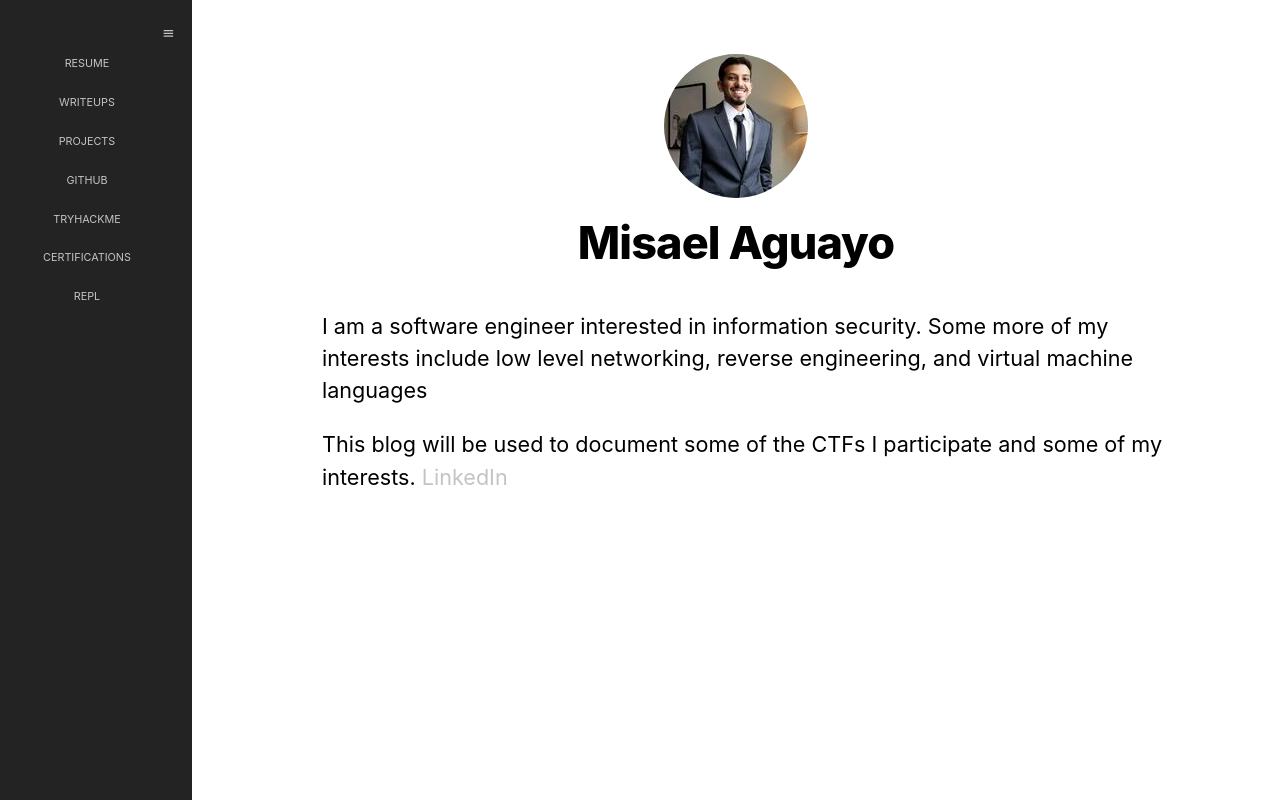
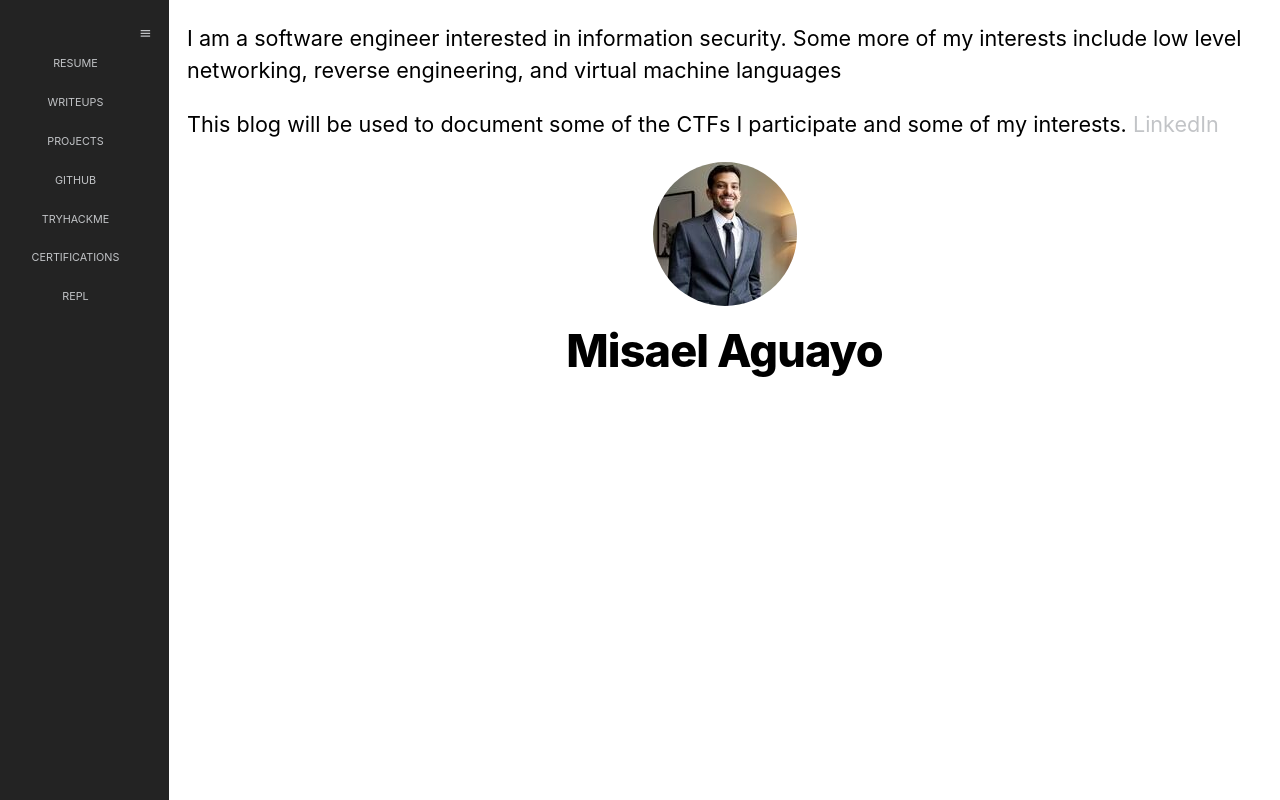
Before and after one commit to misaelaguayo/NextJSBlog, a Next.js app: page / in a window 1280 px wide. Built offline with nearby package versions, Linux system fonts and the light colour scheme.

Commit message:
Add navbar to layout

```diff
--- a/components/layout.module.css
+++ b/components/layout.module.css
@@ -1,8 +1,25 @@
 .container {
-  max-width: 50rem;
-  padding: 0 1rem;
-  margin: 3rem auto 6rem;
-  width: 75%;
+  /* max-width: 50rem; */
+  /* padding: 0 1rem; */
+  /* margin: 3rem auto 6rem; */
+  /* width: 75%; */
+  display: flex;
+}
+
+.nav {
+  display: flex;
+  flex-direction: column;
+  align-items: center;
+  margin-right: 2rem;
+  width: 10%;
+}
+
+.nav-hidden {
+  display: none;
+}
+
+.content {
+  width: 100%;
 }
 
 .header {
--- a/components/layout.tsx
+++ b/components/layout.tsx
@@ -2,8 +2,8 @@ import Head from "next/head";
 import styles from "./layout.module.css";
 import utilStyles from "../styles/utils.module.css";
 import Link from "next/link";
+import MyImage from "/public/images/profile144.jpg";
 import Navbar from "./navbar";
-import MyImage from "/public/images/profile144.jpg";
 
 const name = "Misael Aguayo";
 export const siteTitle = "My Site";
@@ -17,8 +17,11 @@ export default function Layout({ children, home }) {
         <meta name="og:title" content={siteTitle} />
         <meta name="twitter:card" content="summary_large_image" />
       </Head>
+      <Navbar />
+      <div className={styles.content}>
+        <main>{children}</main>
         <header className={styles.header}>
-        {home ? (
+          {home && (
             <>
               <img
                 src={MyImage.src}
@@ -27,26 +30,8 @@ export default function Layout({ children, home }) {
               />
               <h1 className={utilStyles.heading2Xl}>{name}</h1>
             </>
-        ) : (
-          <>
-            <Link href="/">
-              <a>
-                <img
-                  src={MyImage.src}
-                  alt={name}
-                  className={utilStyles.borderCircle}
-                />
-              </a>
-            </Link>
-            <h2 className={utilStyles.headingLg}>
-              <Link href="/">
-                <a className={utilStyles.colorInherit}>{name}</a>
-              </Link>
-            </h2>
-          </>
           )}
         </header>
-      <main>{children}</main>
         {!home && (
           <div className={styles.backToHome}>
             <Link href="/">
@@ -55,5 +40,6 @@ export default function Layout({ children, home }) {
           </div>
         )}
       </div>
+    </div>
   );
 }
--- a/components/navbar.module.css
+++ b/components/navbar.module.css
@@ -1,5 +1,4 @@
 .nav {
-  height: 100%;
   width: 15%;
   z-index: 1;
   top: 0;
--- a/pages/index.tsx
+++ b/pages/index.tsx
@@ -21,7 +21,6 @@ export default function Home() {
         <title>{siteTitle}</title>
       </Head>
       <div className={utilStyles.navBarDiv}>
-        <Navbar />
         <Layout home>
           <section className={utilStyles.headingMd}>
             <p>
--- a/pages/projects/index.tsx
+++ b/pages/projects/index.tsx
@@ -5,11 +5,12 @@ import {
   MDBCardText,
   MDBCardImage,
 } from "mdb-react-ui-kit";
+import Layout from "../../components/layout";
 
 import styles from "./projects.module.css";
 export default function projects() {
   return (
-    <>
+    <Layout>
       <h1 style={{ textAlign: "center" }}>Projects</h1>
       <div className={styles.projects}>
         <div className={styles.card}>
@@ -40,6 +41,6 @@ export default function projects() {
           </a>
         </div>
       </div>
-    </>
+    </Layout>
   );
 }
```
Lines whose indentation alone changed are shown as unchanged.
